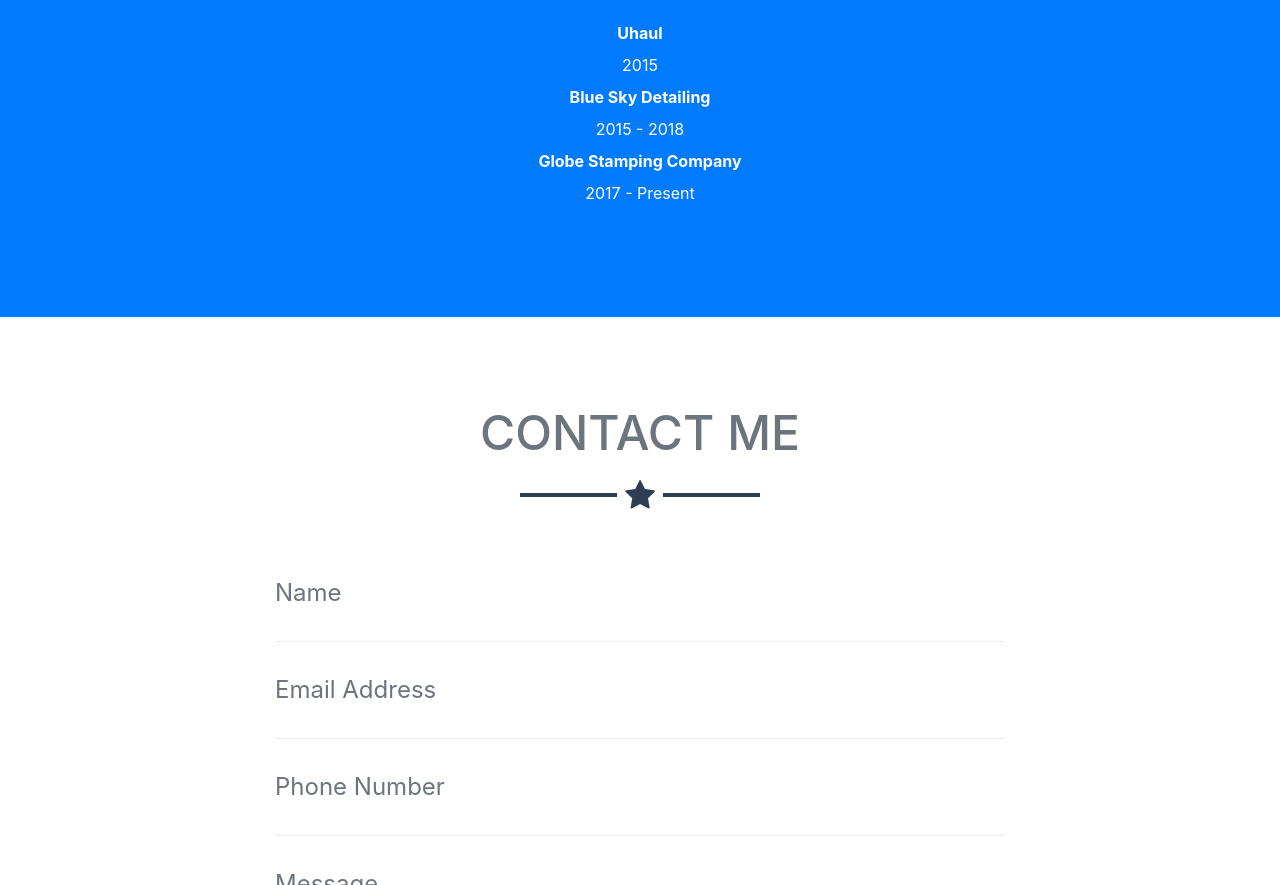
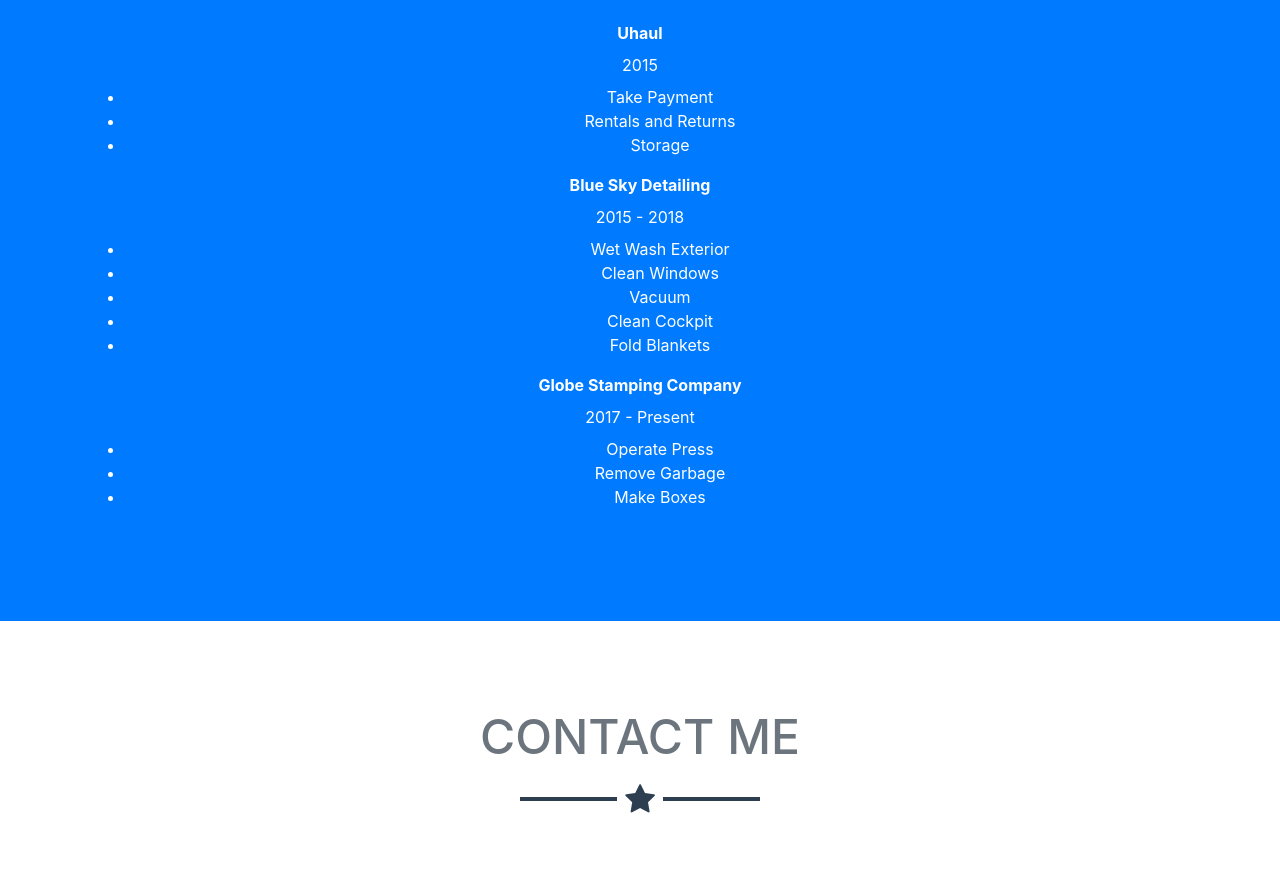
Before and after one commit to cgrothe7770c/cgrothe7770c.github.io, a website with bundled scripts: page index.html in a window 1280 px wide. Shown: the part 2010-2895 px from the top of the page. Built offline with nearby package versions, Linux system fonts and the light colour scheme.

Commit message:
add info

```diff
--- a/index.html
+++ b/index.html
@@ -150,14 +150,31 @@
 				<dt>Uhaul</dt>
 					<dd>
 						<dd>2015</dd>
+							<ul>
+								<li>Take Payment</li>
+								<li>Rentals and Returns</li>
+								<li>Storage</li>
+							</ul>
 					</dd>
 				<dt>Blue Sky Detailing</dt>
 					<dd>
 						<dd>2015 - 2018</dd>
+							<ul>
+								<li>Wet Wash Exterior</li>
+								<li>Clean Windows</li>
+								<li>Vacuum</li>
+								<li>Clean Cockpit</li>
+								<li>Fold Blankets</li>
+							</ul>
 					</dd>
 				<dt>Globe Stamping Company</dt>
 					<dd>
 						<dd>2017 - Present</dd>
+							<ul>
+								<li>Operate Press</li>
+								<li>Remove Garbage</li>
+								<li>Make Boxes</li>
+							</ul>
 					</dd>
 			</dl>
         </div>
```
